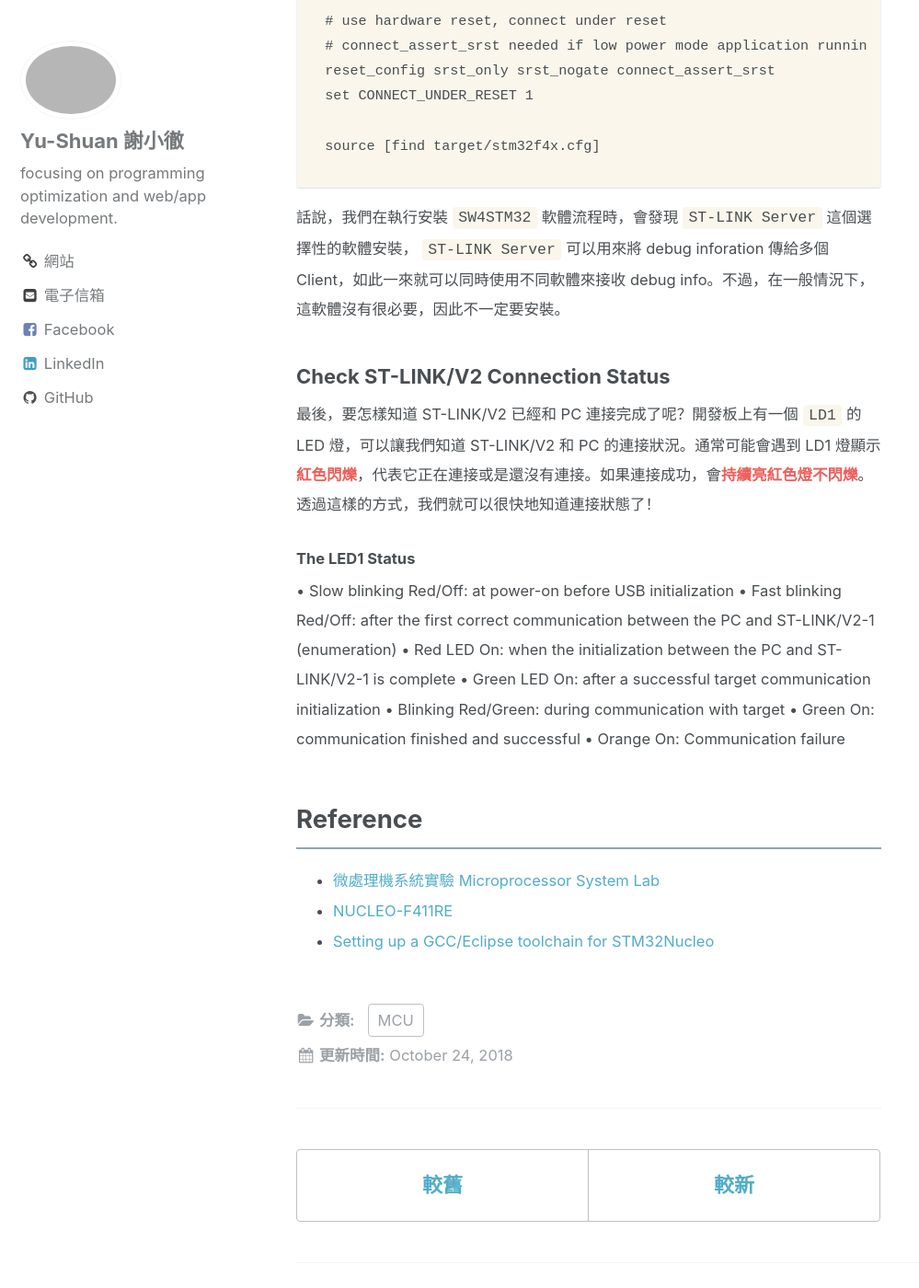
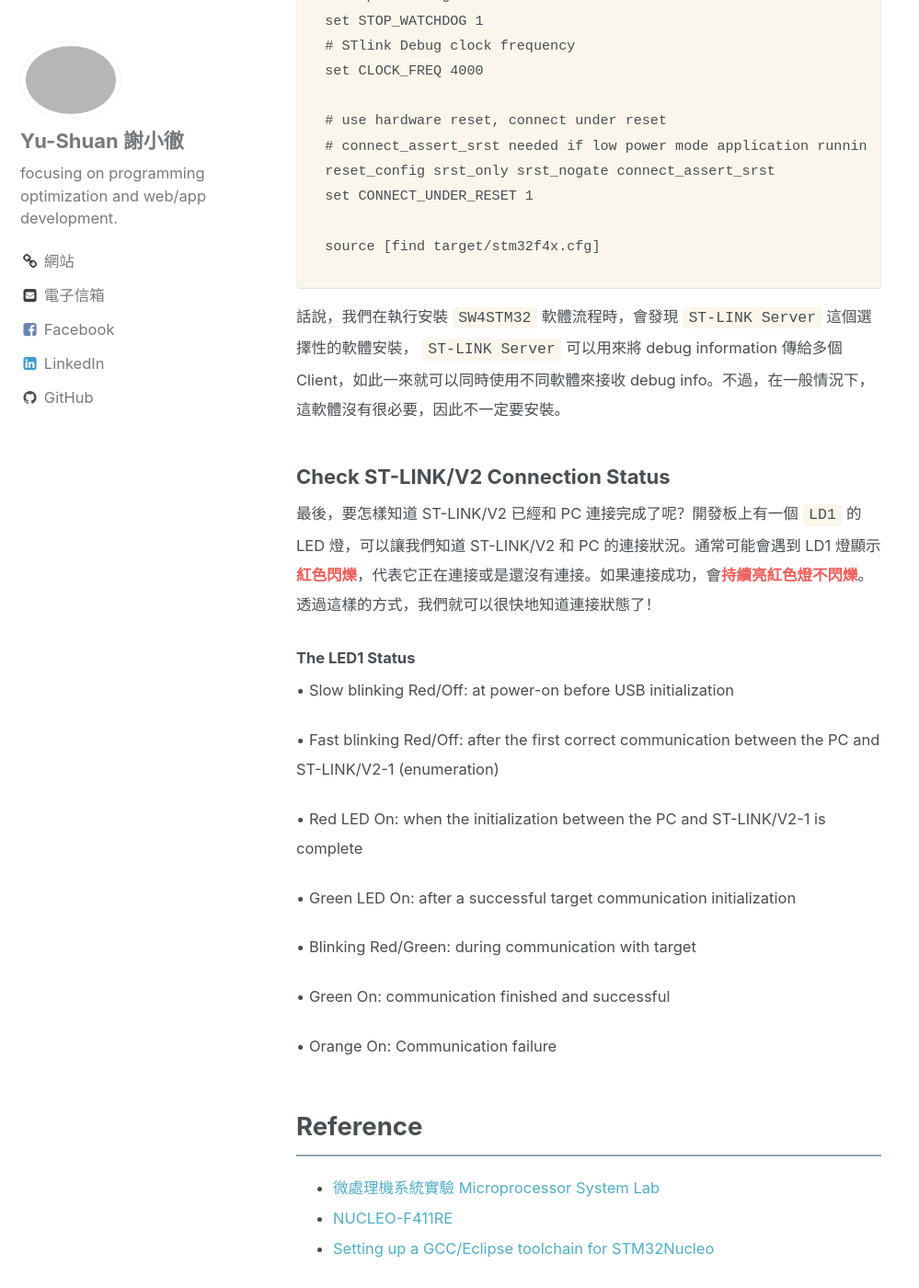
Before and after one commit to YuShuanHsieh/yushuanhsieh.github.io, a Jekyll site: the page built from _posts/2018-10-24-mcu-study-1.markdown, in a window 1280 px wide and 1400 px high, scrolled down 3848 px. Shown: the whole window at 92% size, without its empty margins (0-999 px from the left). Built offline with Jekyll 4.4.1, drawn with Linux system fonts in a browser that asks for light colours; some of the changed lines change nothing that is shown; some of the changed text lies outside the part shown.

Commit message:
feat(post): update a post

````diff
--- a/_posts/2018-10-24-mcu-study-1.markdown
+++ b/_posts/2018-10-24-mcu-study-1.markdown
@@ -28,9 +28,9 @@
 
 其他像是單個 LED 燈 / Button 等，因為開發板本來就有內建 User Button 和 LED2，所以就不買。
 
-## Setup Dev Environment
-### 開發工具
-#### SW4STM32 (IDE)
+## Dev Environment
+### IDE
+#### SW4STM32
 課程上是使用 [SWSTM32](http://www.openstm32.org/HomePage) IDE 來開發， `SW4STM32` 是 ST 基於 `Eclipse` 所發展的 IDE，它結合 openOCD 和 GDB 發揮出強大的 debug 功能。官方手冊也有提供像是 `TrueSTUDIO` 等教學，所以也可以改用其他 IDE 來開發。
 
 安裝 SW4STM32 軟體需要一點小技巧，如果你剛從官網下載完檔案，會是一個 `install_sw4stm32_macos_64bits-v2.6.run` 的 file，此時需透過 bash shell 在 terminal 執行：
@@ -41,6 +41,7 @@
 
 就會解壓縮，並執行 jar 檔案來安裝這套軟體了。(仔細看 `install_sw4stm32_macos_64bits-v2.6.run` 這個 file，可以看到 bash 指令和一大串資料，所以才可以使用 bash 來執行)
 
+### Debugger
 #### ST-LINK/V2
 此開發板本身有內建 `ST-LINK/V2`，這是提供給 `STM8` 和 `STM32` 的 hardware Debugger。透過 ST-LINK/V2，在執行 debug 模式時，就可以得知 General 和 I/O Registers 狀況，並且知道自己寫的程式正不正確。
 
@@ -49,10 +50,10 @@
 `ST-LINK/V2` Debugger 的串接流程如下：
 ![openocd.png]({{ site.url }}/assets/images/openocd.png)
 
-#### OpenOCD
-從上圖可知，在執行 Debug 之前，必須先安裝 [OpenOCD](http://openocd.org/) 軟體。OpenOCD 主要用來連接 ST-LINK 進而實現 debug 行為，當使用者在按下 Debug 按鈕，會啟動 OpenOCD ，它先進行設定以透過 USB 連接到 STM32 上的 ST-LINK，然後使用 `3333` port 與 GDB 交換訊息。 此外還會使用 `4444` port 來接收使用者所下的指令。（意思是，使用者可以連接到 4444 port，接著輸入特定指令來查看 STM32 processor 執行情形）
+#### OpenOCD and GDB
+有了 `ST-LINK/V2` ，我們可能還需要軟體層的 Debugger 來協助偵錯。目前大家常使用到的 Debugger 是 GDB，此外還需要一個中介層來連結 `ST-LINK/V2` 與 `GDB`，在 `SW4STM32` 是使用開放軟體 [OpenOCD](http://openocd.org/) 。當使用者在按下 Debug 按鈕，會啟動 OpenOCD ，它先進行設定以透過 USB 連接到 STM32 上的 ST-LINK，然後使用 `3333` port 與 GDB 交換訊息。 此外還會使用 `4444` port 來接收使用者所下的指令。（意思是，使用者可以連接到 4444 port，接著輸入特定指令來查看 STM32 processor 執行情形）
 
-上面有提到，在啟動 openOCD 時，它需要先進行設定，才可以正確地把程式下放到 processor 上。而這個設定檔會包含像是 processor 型號等，不過如果使用 `SW4STM32` ，那使用者在選擇 device 型號階段，這樣的設定文件就會由系統自動設定完成。
+上面有提到，在啟動 openOCD 時，它需要先進行設定，才可以正確地把程式下放到 processor 上。而這個設定檔會包含像是 processor 型號等，不過如果使用 `SW4STM32` ，使用者在選擇 device 型號階段，這樣的設定文件就會由系統自動設定完成。
 
 一個標準 openOCD 的 .cfg 內容如下：
 
@@ -80,19 +81,25 @@
 source [find target/stm32f4x.cfg]
 ```
 
-話說，我們在執行安裝 `SW4STM32` 軟體流程時，會發現 `ST-LINK Server` 這個選擇性的軟體安裝， `ST-LINK Server` 可以用來將 debug inforation 傳給多個 Client，如此一來就可以同時使用不同軟體來接收 debug info。不過，在一般情況下，這軟體沒有很必要，因此不一定要安裝。
+話說，我們在執行安裝 `SW4STM32` 軟體流程時，會發現 `ST-LINK Server` 這個選擇性的軟體安裝， `ST-LINK Server` 可以用來將 debug information 傳給多個 Client，如此一來就可以同時使用不同軟體來接收 debug info。不過，在一般情況下，這軟體沒有很必要，因此不一定要安裝。
 
 ### Check ST-LINK/V2 Connection Status
 最後，要怎樣知道 ST-LINK/V2 已經和 PC 連接完成了呢？開發板上有一個 `LD1` 的 LED 燈，可以讓我們知道 ST-LINK/V2 和 PC 的連接狀況。通常可能會遇到 LD1 燈顯示**紅色閃爍**，代表它正在連接或是還沒有連接。如果連接成功，會**持續亮紅色燈不閃爍**。透過這樣的方式，我們就可以很快地知道連接狀態了！
 
 #### The LED1 Status
 • Slow blinking Red/Off: at power-on before USB initialization
+
 • Fast blinking Red/Off: after the first correct communication between the PC and
 ST-LINK/V2-1 (enumeration)
+
 • Red LED On: when the initialization between the PC and ST-LINK/V2-1 is complete
+
 • Green LED On: after a successful target communication initialization
+
 • Blinking Red/Green: during communication with target
+
 • Green On: communication finished and successful
+
 • Orange On: Communication failure
 
 ## Reference
````
